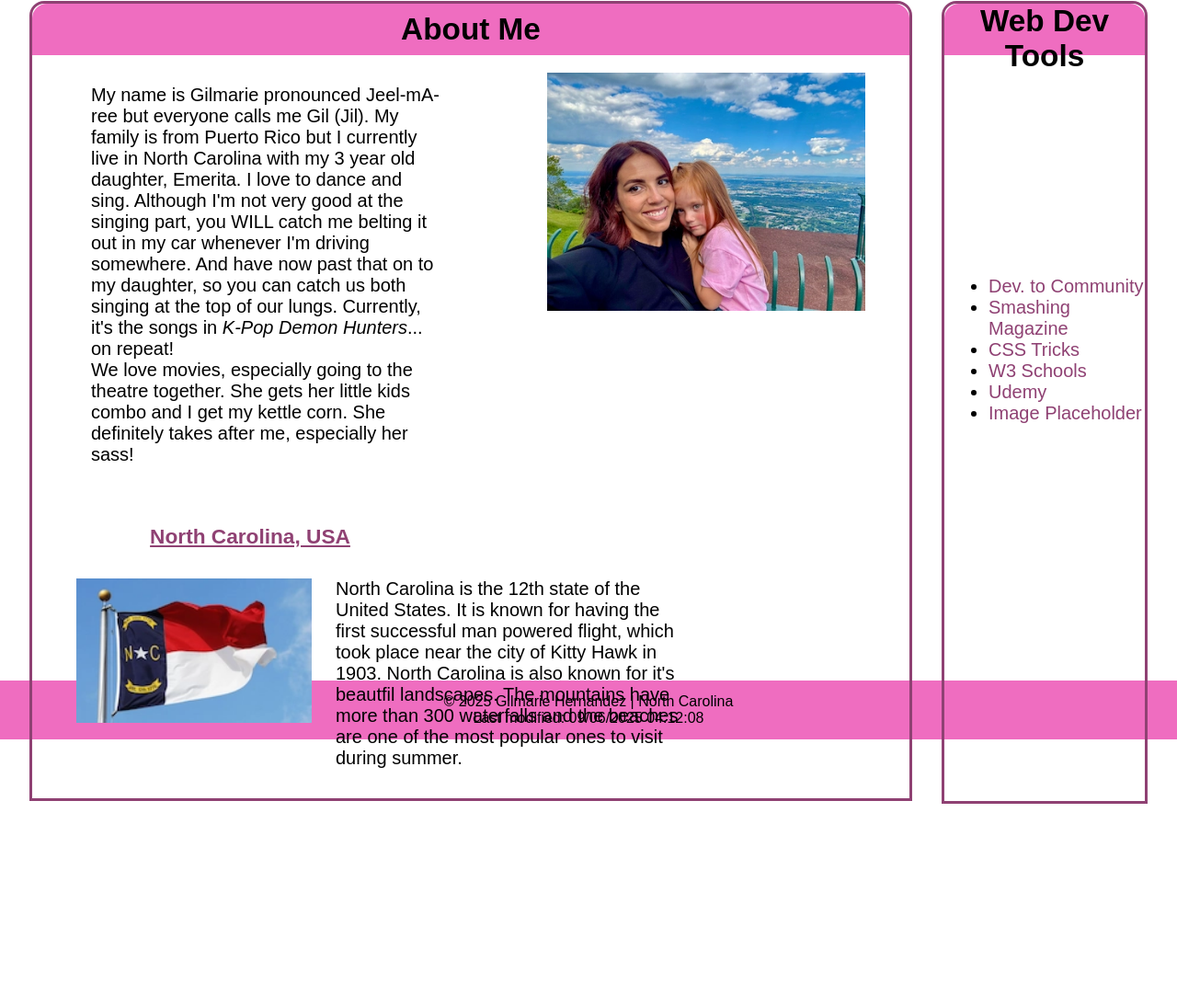
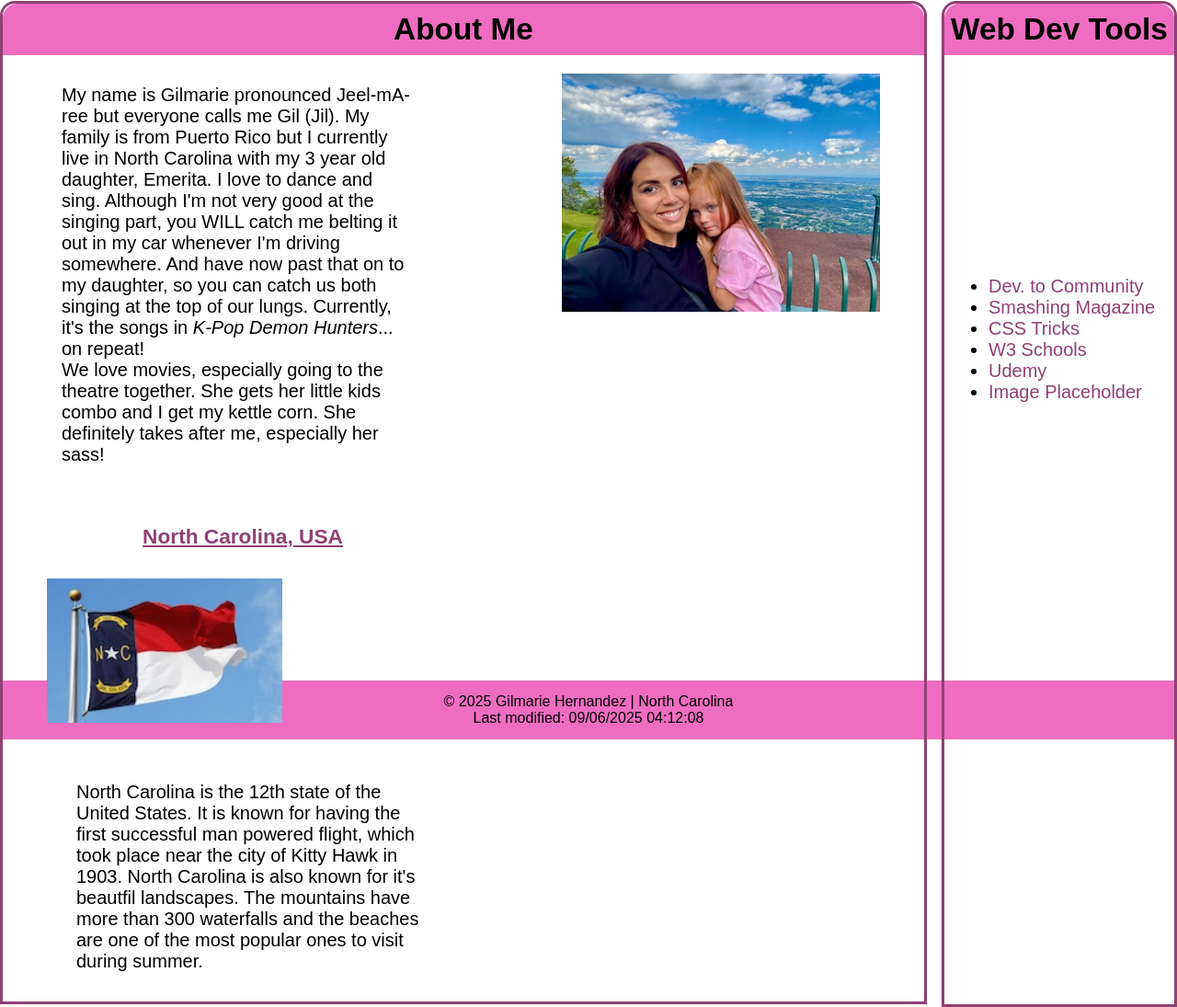
Before and after one commit to gilhernandez6/wdd131, a plain HTML site: page index.html in a window 1280 px wide. Shown: the part 212-1307 px from the top of the page at 92% size. Before the commit the page ends 1086 px from the top, so only its background shows below. Drawn offline with Linux system fonts and the light colour scheme; a web font is replaced by a local one.

Commit message:
fix max-width

```diff
--- a/styles/base.css
+++ b/styles/base.css
@@ -69,7 +69,7 @@ main {
     display: grid;
     grid-template-columns: repeat(5,1fr);
     grid-template-rows: .3fr repeat(2, 1fr);
-    width: 100%;
+    max-width: max-content;
     height: 90vh;
     margin: 0 auto;
 }
@@ -90,8 +90,7 @@ div {
     border-top-left-radius: 1rem;
     border-top-right-radius: 1rem;
     margin-right: 1rem;
-    margin-left: 2rem;
-    margin-right: 2rem;
+
 }
 h2 {
     background: var(--accent1-color);
@@ -150,8 +149,8 @@ h2 {
     width: 30vw;
     margin-right: 15rem;
     margin-top: 2rem;
-    float: right;
     margin-bottom: 2rem;
+   margin-left: 5rem;
 }
 
 
@@ -170,7 +169,6 @@ aside {
     border: .2rem solid var(--primary-color);
     border-top-left-radius: 1rem;
     border-top-right-radius: 1rem;
-    margin-right: 2rem;
 }
 
 aside nav ul {
```
